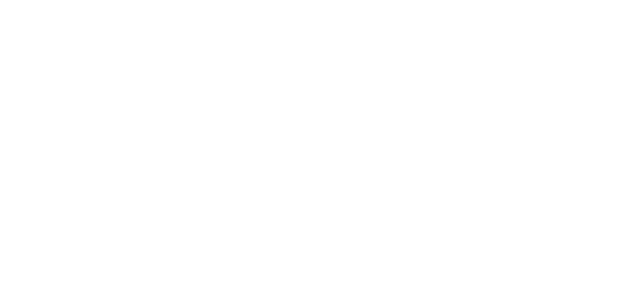
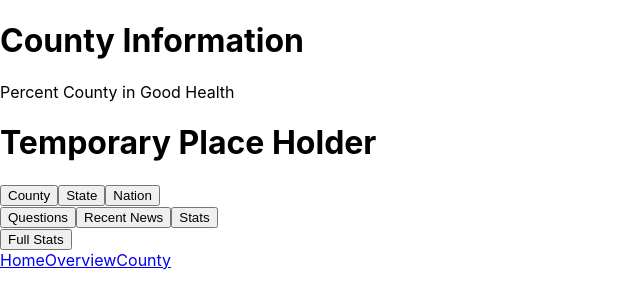
Before and after one commit to isabella-designs/bigproblemssolved, a React (Create React App) app: page /County in a window 1280 px wide. Before the commit this address had no page. Shown: the top 308 px of the page, without its empty margins (0-640 px from the left). Built offline with nearby package versions, Linux system fonts and the light colour scheme.

Commit message:
changes from isabella branch

```diff
--- a/src/index.js
+++ b/src/index.js
@@ -3,6 +3,8 @@
 import './index.css';
 import App from './App';
 import Home from './pages/Home';
+import Overview from './pages/Overview';
+import County from './pages/County';
 import {GlobalState} from './GlobalState';
 import reportWebVitals from './reportWebVitals';
 import { BrowserRouter, Route, Routes } from "react-router-dom";
@@ -14,6 +16,8 @@
        <Routes>
         <Route path="/" element={ <App/> } />
         <Route path="/Home" element={ <Home/> } />
+        <Route path="/County" element={ <County/> } />
+        <Route path="/Overview" element={ <Overview/> } />
       </Routes>
       </GlobalState>
       </BrowserRouter>,
--- /dev/null
+++ b/src/pages/County.js
@@ -0,0 +1,40 @@
+import './County.css';
+import React from "react";
+import { useGlobalState } from "../GlobalState.js"
+import Footer from "./Footer.js";
+
+
+function County() {
+    const [globalState, updateGlobalState] = useGlobalState()
+    const graphs = [{ "headline": "Percent County in Good Health", "graphObject": "Temporary Place Holder"}]
+    return (
+    <div>
+        <h1>County Information</h1>
+            <div class="scrollableContainer">
+                {graphs.map((item, index) => (
+                    <div className="card">
+                        <p>{item.headline}</p>
+                        <h1>{item.graphObject}</h1>
+                    </div>
+                ))}
+            </div>
+            <div>
+                <button>County</button>
+                <button>State</button>
+                <button>Nation</button>
+            </div>
+            <div>
+                <button>Questions</button>
+                <button>Recent News</button>
+                <button>Stats</button>
+            </div>
+            <button>Full Stats</button>
+         <Footer>
+
+        </Footer>
+    </div>
+
+    )
+}
+
+export default County;
--- /dev/null
+++ b/src/pages/Footer.js
@@ -0,0 +1,23 @@
+import './Footer.css';
+import React from "react";
+import { Link } from "react-router-dom";
+
+
+function Footer() {
+
+    return (
+    <div>
+        <Link className="Home" type="submit" to={'/Home'}>
+                Home
+        </Link>
+        <Link className="Overview" type="submit" to={'/Overview'}>
+                Overview
+        </Link>
+        <Link className="County" type="submit" to={'/County'}>
+                County
+        </Link>
+    </div>
+    )
+}
+
+export default Footer;
--- a/src/pages/Home.js
+++ b/src/pages/Home.js
@@ -1,18 +1,20 @@
 import './Home.css';
-import React from "react";
+import React, { useState } from "react";
 import { useGlobalState } from "../GlobalState.js"
-
+import Footer from './Footer.js'
+import ReadMore from './ReadMore.js'
 
 function Home() {
     const [globalState, updateGlobalState] = useGlobalState()
-    const topics = [{ "img": "img source", "headline": "Skin cancer","bullets": ["Covered", "non-bias", "Affecting"]}]
+    const topics = [{ "img": "img source", "headline": "Skin cancer", "bullets": ["Covered", "non-bias", "Affecting"] }]
+    const [showLearnMore, setshowLearnMore] = useState(false);
     return (
         <div>
             {console.log(globalState)}
             <h1>Topics in the News</h1>
-    <div class = "scrollableContainer">
+            <div class="scrollableContainer">
                 {topics.map((item, index) => (
-            <div className= "card">
+                    <div className="card">
                         <p>{item.img}</p>
                         <h1>{item.headline}</h1>
                         {item.bullets.map((item, index) => (
@@ -23,8 +25,14 @@
                     </div>
                 ))}
 
+            </div>
+            {showLearnMore &&
+             <ReadMore>
+             </ReadMore>
+            }
+            <Footer>
 
-    </div>
+            </Footer>
         </div>
     )
 }
--- /dev/null
+++ b/src/pages/ReadMore.js
@@ -0,0 +1,16 @@
+import './ReadMore.css';
+import React from "react";
+import { useGlobalState } from "../GlobalState.js"
+
+function ReadMore() {
+    const [globalState, updateGlobalState] = useGlobalState()
+    return (
+        <div>
+        <button>close</button>
+        <h1>Title of Article</h1>
+        <p>content goes here</p>
+        </div>
+    )
+}
+
+export default ReadMore;
```
Also changed, not shown: src/pages/County.css (added), src/pages/Footer.css (added), src/pages/Overview.css (added), src/pages/Overview.js (added), src/pages/ReadMore.css (added). Lines whose indentation alone changed are shown as unchanged.
